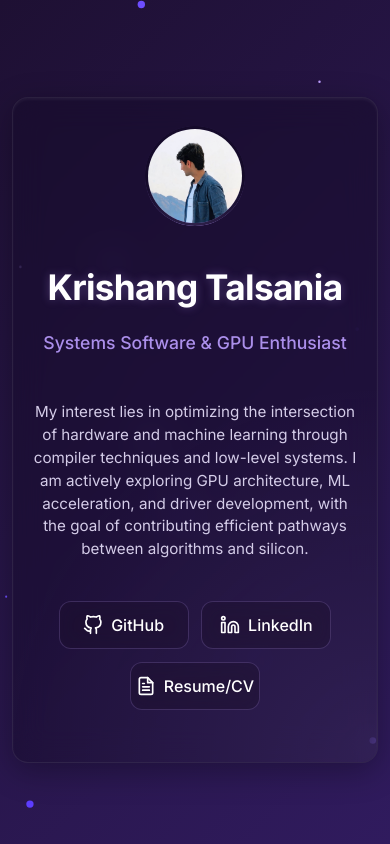
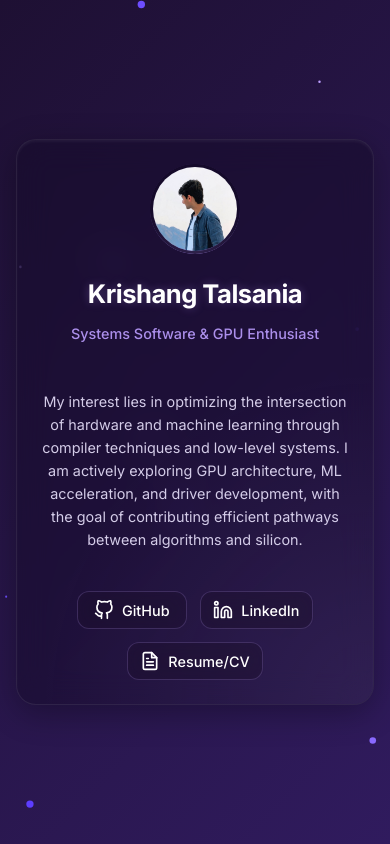
Before and after one commit to talsania/talsania.github.io, a plain HTML site: page index.html in a window 390 px wide. Drawn offline with Linux system fonts and the light colour scheme.

Commit message:
optimize mobile view-4

```diff
--- a/styles.css
+++ b/styles.css
@@ -12,7 +12,7 @@ body {
     font-family: 'Inter', sans-serif;
     background: linear-gradient(135deg, #1e1033 0%, #301b5e 100%);
     color: #e4e4e4;
-    padding: 1rem;
+    padding: 1.5rem;
     position: relative;
     overflow: hidden;
     transition: background 0.8s ease;
@@ -66,7 +66,7 @@ canvas {
     align-items: center;
     text-align: center;
     gap: 1rem;
-    margin-bottom: 1.5rem;
+    margin-bottom: 2rem;
     width: 100%;
 }
 
@@ -142,7 +142,7 @@ h1:hover {
 }
 
 .bio {
-    margin: 1rem 0 1.5rem;
+    margin: 1rem 0;
     font-size: 1.05rem;
     color: #d4cce8;
     line-height: 1.6;
@@ -158,7 +158,7 @@ h1:hover {
 .links {
     display: flex;
     gap: 1rem;
-    margin-top: 0.5rem;
+    margin-top: 1.5rem;
     flex-wrap: wrap;
     justify-content: center;
     width: 100%;
@@ -237,94 +237,32 @@ h1:hover {
     opacity: 1;
 }
 
-/* Mobile optimizations */
-@media (max-width: 768px) {
+@media (max-width: 600px) {
     body {
-        padding: 0;
-        align-items: center;
-        justify-content: flex-start;
-        padding-top: 2rem;
+        padding: 1rem;
     }
 
     .container {
-        width: 90%;
-        margin: 0 auto;
-        padding: 2rem 1.25rem;
-        border-radius: 18px;
-        max-height: 95vh;
-        overflow-y: auto;
+        padding: 2rem 1.5rem;
+        border-radius: 20px;
     }
 
     h1 {
-        font-size: 2.5rem;
-        margin-top: 1rem;
-        margin-bottom: 0.5rem;
+        font-size: 1.8rem;
     }
 
     .title {
-        font-size: 1.2rem;
-        margin-bottom: 1.5rem;
-    }
-
-    .bio {
         font-size: 1rem;
-        padding: 0 0.5rem;
-        margin: 0 0 2rem 0;
-        line-height: 1.6;
-        max-width: 100%;
-    }
-
-    .profile-image-container {
-        width: 120px;
-        height: 120px;
-        margin-bottom: 0.5rem;
-    }
-
-    .links {
-        display: flex;
-        flex-wrap: wrap;
-        justify-content: center;
-        gap: 1rem;
-        width: 100%;
-        margin-bottom: 1.5rem;
-    }
-
-    .link {
-        width: 130px;
-        height: 48px;
-        padding: 0;
-        font-size: 1rem;
-    }
-}
-
-@media (max-width: 480px) {
-    body {
-        padding-top: 1rem;
-    }
-
-    .container {
-        width: 94%;
-        padding: 1.75rem 1rem;
-        border-radius: 16px;
-    }
-
-    h1 {
-        font-size: 2.2rem;
-    }
-
-    .title {
-        font-size: 1.1rem;
-    }
-
-    .profile-image-container {
-        width: 100px;
-        height: 100px;
     }
 
     .bio {
         font-size: 0.95rem;
-        line-height: 1.5;
-        padding: 0 0.25rem;
+        padding: 0 0.5rem;
+    }
+
+    .profile-image-container {
+        width: 110px;
+        height: 110px;
     }
 
     .links {
@@ -332,7 +270,37 @@ h1:hover {
     }
 
     .link {
-        width: 130px;
-        height: 48px;
+        padding: 0.6rem 1rem;
+        min-width: 120px;
+        font-size: 0.95rem;
     }
 }
+
+@media (max-width: 400px) {
+    .container {
+        padding: 1.5rem 1rem;
+    }
+
+    .profile-image-container {
+        width: 90px;
+        height: 90px;
+    }
+
+    h1 {
+        font-size: 1.6rem;
+    }
+
+    .title {
+        font-size: 0.9rem;
+    }
+
+    .bio {
+        font-size: 0.9rem;
+    }
+
+    .link {
+        min-width: 110px;
+        font-size: 0.9rem;
+        padding: 0.5rem 0.8rem;
+    }
+}
```
